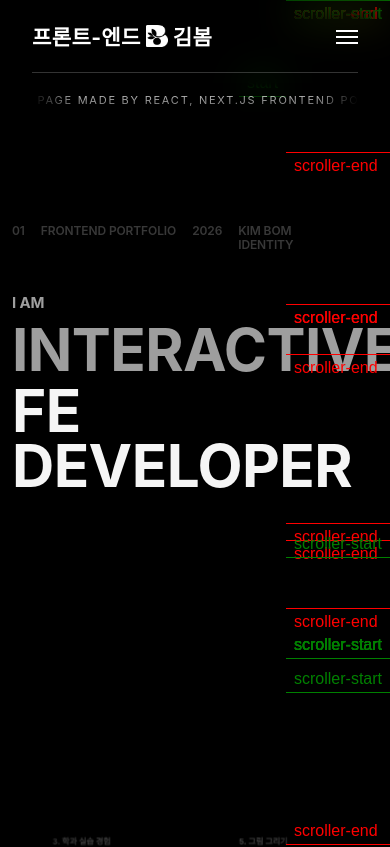
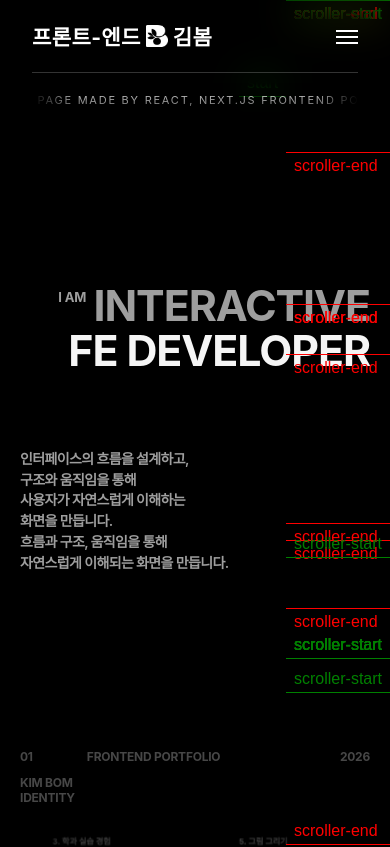
Before and after one commit to bom0320/web-portfolio, a Next.js app: page / in a window 390 px wide. Shown: the top 847 px of the page. Built offline with nearby package versions, Linux system fonts and the light colour scheme.

Commit message:
fix: error

```diff
--- a/src/styles/abstracts/_mixins.scss
+++ b/src/styles/abstracts/_mixins.scss
@@ -1,3 +1,5 @@
+@import "./variables";
+
 @mixin desktop {
   @media (max-width: $breakpoint-desktop) {
     @content;
@@ -21,3 +23,9 @@
     @content;
   }
 }
+
+@mixin small-mobile {
+  @media (max-width: $breakpoint-small-mobile) {
+    @content;
+  }
+}
--- a/src/styles/abstracts/_variables.scss
+++ b/src/styles/abstracts/_variables.scss
@@ -2,3 +2,4 @@ $breakpoint-desktop: 1440px;
 $breakpoint-laptop: 1180px;
 $breakpoint-tablet: 900px;
 $breakpoint-mobile: 640px;
+$breakpoint-small-mobile: 430px;
--- a/src/styles/features/hero/_responsive.scss
+++ b/src/styles/features/hero/_responsive.scss
@@ -1,3 +1,5 @@
+@import "../../abstracts";
+
 @include laptop {
   .hero__body {
     grid-template-columns: 280px minmax(0, 1fr);
@@ -10,7 +12,7 @@
   }
 
   .hero__description {
-    max-width: 210px;
+    max-width: 220px;
     font-size: 16px;
   }
 
@@ -37,31 +39,82 @@
   }
 
   .hero__inner {
-    width: min(100% - 32px, var(--container));
+    width: min(100% - 40px, var(--container));
   }
 
   .hero__body {
     display: flex;
     flex-direction: column;
     align-items: stretch;
-    gap: 56px;
-    padding-top: clamp(96px, 13vh, 118px);
+
+    padding-top: clamp(170px, 24vh, 220px);
+    gap: 0;
+  }
+
+  .hero__visual {
+    order: 1;
+    justify-content: flex-end;
+    width: 100%;
+  }
+
+  .hero__statement {
+    justify-content: flex-end;
+    width: 100%;
+  }
+
+  .hero__eyebrow {
+    margin-top: 7px;
+    margin-right: -26px;
+
+    font-size: 17px;
+    line-height: 1;
+  }
+
+  .hero__headline {
+    font-size: clamp(52px, 11vw, 76px);
+    line-height: 0.92;
+    text-align: right;
+  }
+
+  .hero__headline-muted {
+    margin-bottom: 8px;
   }
 
   .hero__content {
+    order: 2;
+
     width: 100%;
     min-height: auto;
+    margin-top: 72px;
   }
 
   .hero__description {
-    max-width: 360px;
+    max-width: 280px;
+
     font-size: 16px;
+    font-weight: 600;
+    line-height: 1.45;
+    letter-spacing: -0.045em;
   }
 
   .hero__meta {
-    margin-top: 48px;
+    margin-top: clamp(150px, 20vh, 220px);
+
     gap: 22px;
+
     font-size: 13px;
+    line-height: 1.25;
+    white-space: normal;
+  }
+}
+
+@include mobile {
+  .hero__inner {
+    width: min(100% - 48px, var(--container));
+  }
+
+  .hero__body {
+    padding-top: clamp(160px, 25vh, 205px);
   }
 
   .hero__visual {
@@ -69,33 +122,37 @@
   }
 
   .hero__statement {
-    width: 100%;
     justify-content: flex-end;
   }
 
   .hero__eyebrow {
-    margin-top: 6px;
-    margin-right: -24px;
-    font-size: 18px;
+    margin-top: 5px;
+    margin-right: -22px;
+
+    font-size: 15px;
   }
 
   .hero__headline {
-    font-size: clamp(52px, 10vw, 72px);
-  }
-}
-
-@include mobile {
-  .hero__inner {
-    width: min(100% - 24px, var(--container));
+    font-size: clamp(41px, 11.4vw, 56px);
+    line-height: 0.92;
+    letter-spacing: -0.025em;
+    text-align: right;
   }
 
-  .hero__body {
-    gap: 42px;
-    padding-top: 92px;
+  .hero__headline-muted {
+    margin-bottom: 6px;
+  }
+
+  .hero__content {
+    margin-top: 82px;
   }
 
   .hero__description {
-    display: none;
+    max-width: 260px;
+
+    font-size: 15px;
+    line-height: 1.48;
+    color: rgba(255, 255, 255, 0.62);
   }
 
   .hero__desc--mobile {
@@ -103,33 +160,53 @@
   }
 
   .hero__meta {
-    margin-top: 36px;
-    gap: 16px;
-    font-size: 12px;
+    margin-top: clamp(150px, 23vh, 210px);
+
+    display: grid;
+    grid-template-columns: auto 1fr auto;
+    align-items: start;
+    gap: 14px;
+
+    color: rgba(255, 255, 255, 0.28);
+
+    font-size: 13px;
+    font-weight: 700;
+    line-height: 1.2;
+    letter-spacing: -0.02em;
     white-space: normal;
   }
+}
 
-  .hero__visual {
-    justify-content: flex-start;
+@include small-mobile {
+  .hero__inner {
+    width: calc(100% - 40px);
   }
 
-  .hero__statement {
-    flex-direction: column;
-    align-items: flex-start;
+  .hero__body {
+    padding-top: clamp(150px, 23vh, 190px);
+  }
+
+  .hero__headline {
+    font-size: clamp(38px, 11vw, 48px);
   }
 
   .hero__eyebrow {
-    margin: 0 0 12px;
-    font-size: 15px;
+    margin-right: -18px;
+    font-size: 13px;
   }
 
-  .hero__headline {
-    font-size: clamp(44px, 15vw, 64px);
-    line-height: 0.94;
-    text-align: left;
+  .hero__content {
+    margin-top: 78px;
   }
 
-  .hero__headline-muted {
-    margin-bottom: 6px;
+  .hero__description {
+    max-width: 235px;
+    font-size: 14px;
+  }
+
+  .hero__meta {
+    margin-top: clamp(135px, 21vh, 180px);
+    gap: 12px;
+    font-size: 12px;
   }
 }
```
